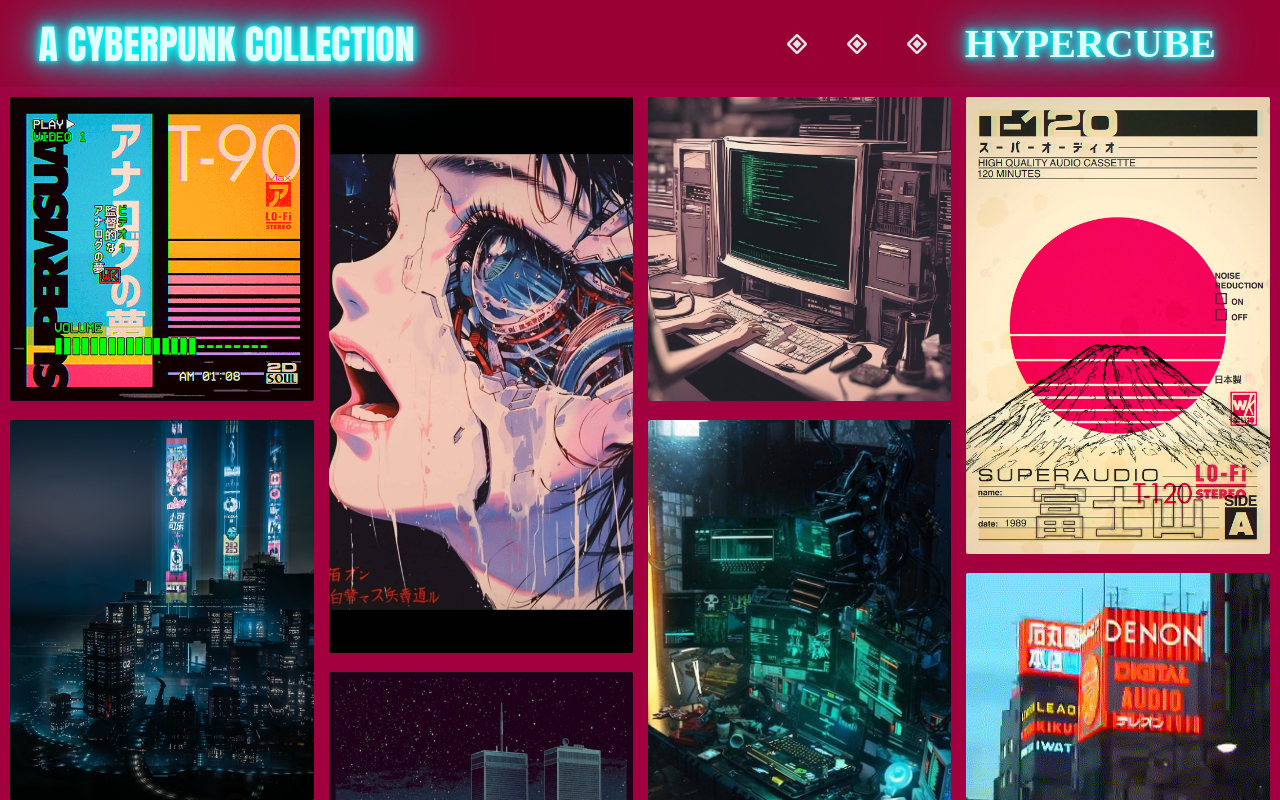
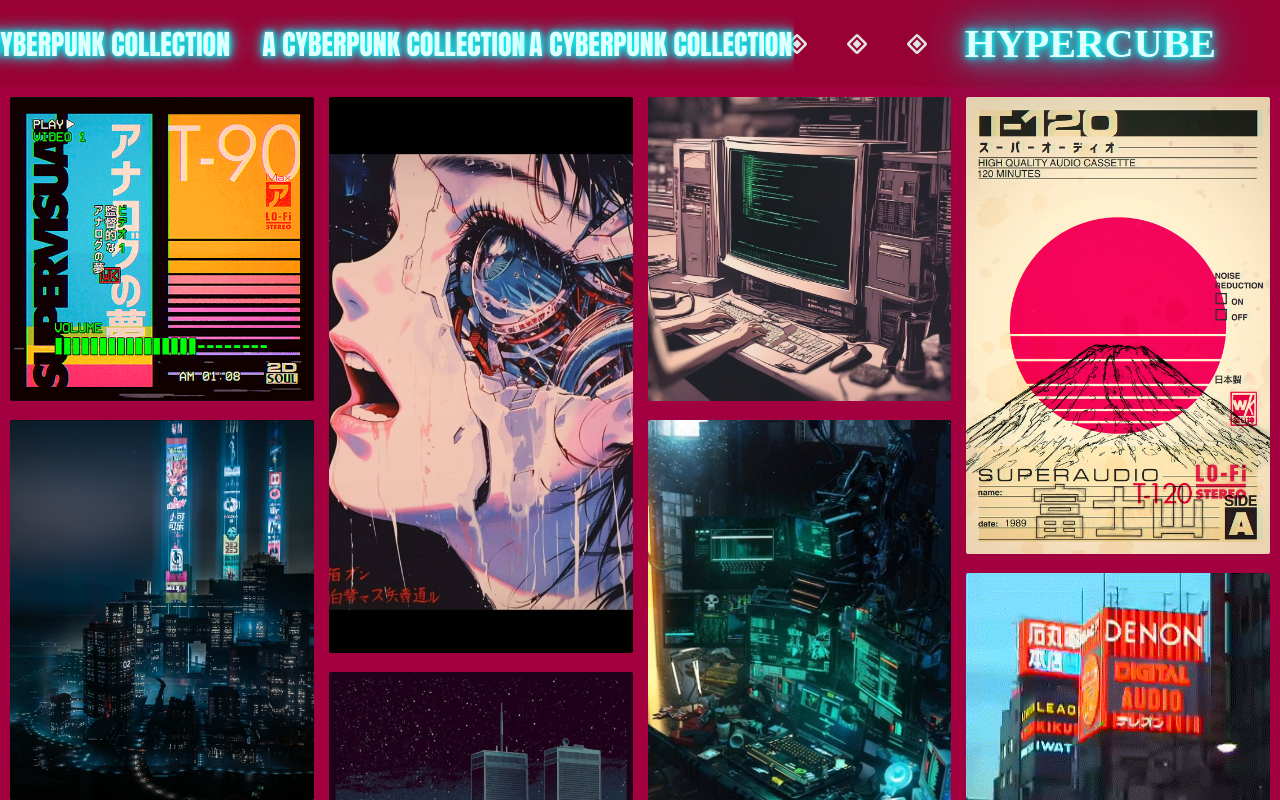
Before and after one commit to magalhaesfelipe/aijira, a React (Vite) app in the folder cyber-ghost/: page / in a window 1280 px wide. Shown: the top 800 px of the page. Built offline with nearby package versions, Linux system fonts and the light colour scheme.

Commit message:
styles: add auto horizontal scrolling

```diff
--- a/cyber-ghost/src/components/layout/header/Header.tsx
+++ b/cyber-ghost/src/components/layout/header/Header.tsx
@@ -2,11 +2,34 @@ import s from "./header.module.css";
 import icon from "../../../assets/icons/nearby_24dp_E3E3E3_FILL0_wght400_GRAD0_opsz24.svg";
 
 const Header = () => {
+  const items = [
+    "A CYBERPUNK COLLECTION",
+    "A CYBERPUNK COLLECTION",
+    "A CYBERPUNK COLLECTION",
+  ];
+
   return (
     <div className={s.sc}>
       <div className={s.title2}>
-        <h1>A CYBERPUNK COLLECTION</h1>
+        <div className={s.track}>
+          <div className={s.group}>
+            {items.map((t, i) => (
+              <h1 key={`a-${i}`}>{t}</h1>
+            ))}
+          </div>
+          <div className={s.group}>
+            {items.map((t, i) => (
+              <h1 key={`b-${i}`}>{t}</h1>
+            ))}
+          </div>
+          <div className={s.group}>
+            {items.map((t, i) => (
+              <h1 key={`c-${i}`}>{t}</h1>
+            ))}
+          </div>
+        </div>
       </div>
+
       <div className={s.imgContainer} title="About">
         <img src={icon} alt="Nearby Icon" />
       </div>
--- a/cyber-ghost/src/components/layout/header/header.module.css
+++ b/cyber-ghost/src/components/layout/header/header.module.css
@@ -20,12 +20,49 @@
 }
 
 .title2 {
-  font-family: Impact, Haettenschweiler, "Arial Narrow Bold", sans-serif;
   position: absolute;
-  left: 3%;
+  left: 0;
+  top: 0;
   height: 100%;
+  width: 62%;
+  overflow: hidden;
   display: flex;
   align-items: center;
+  white-space: nowrap;
+}
+
+.track {
+  display: flex;
+  flex-direction: row;
+  align-items: center;
+  gap: 4rem;
+  animation: scroll-left 2s linear infinite;
+  width: max-content;
+}
+
+.group {
+  display: flex;
+  flex-direction: row;
+  align-items: center;
+  gap: 2rem;
+}
+
+.title2 h1 {
+  white-space: nowrap;
+  margin: 0;
+  font-size: 28px;
+  font-family: Impact, Haettenschweiler, "Arial Narrow Bold", sans-serif;
+  color: #e0ffff;
+  text-shadow: 0 0 5px #00fefc, 0 0 10px #00fefc, 0 0 20px #00fefc;
+}
+
+@keyframes scroll-left {
+  0% {
+    transform: translateX(0);
+  }
+  100% {
+    transform: translateX(-45%);
+  }
 }
 
 .imgContainer {
```
